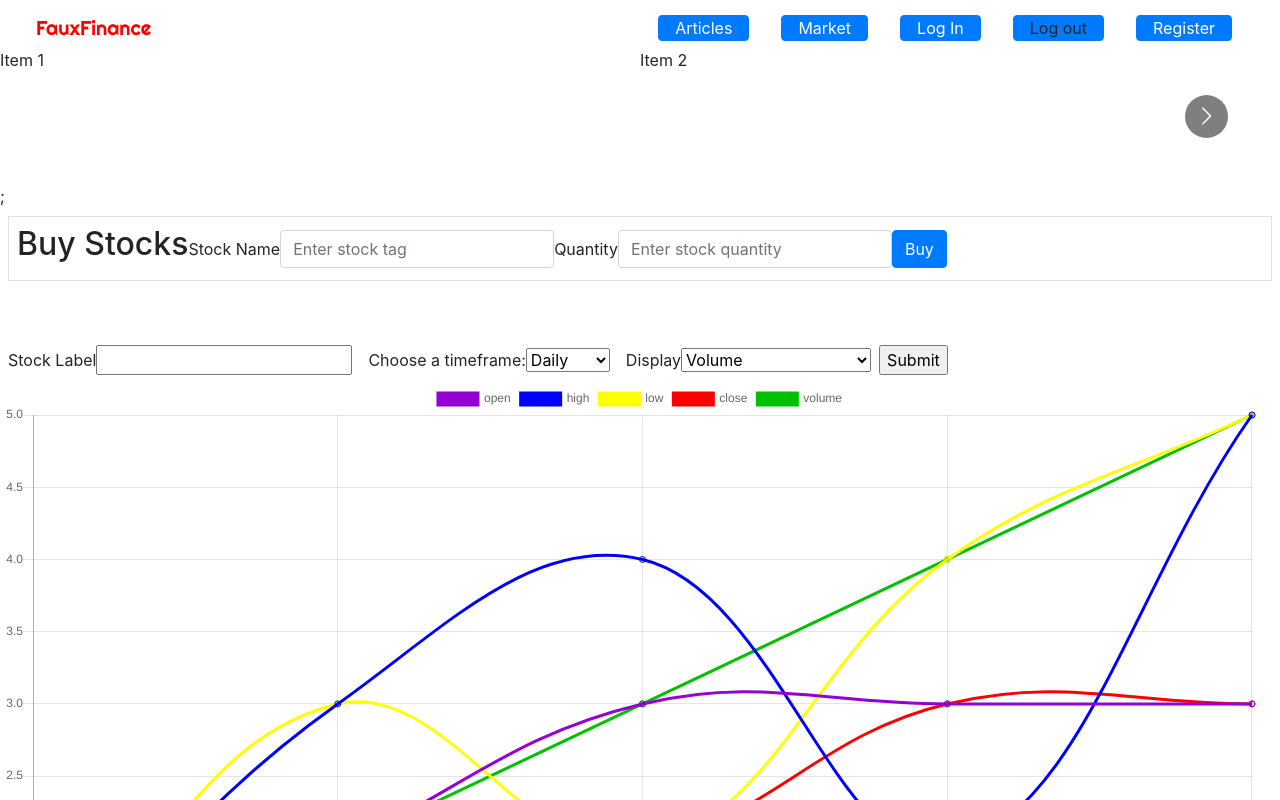
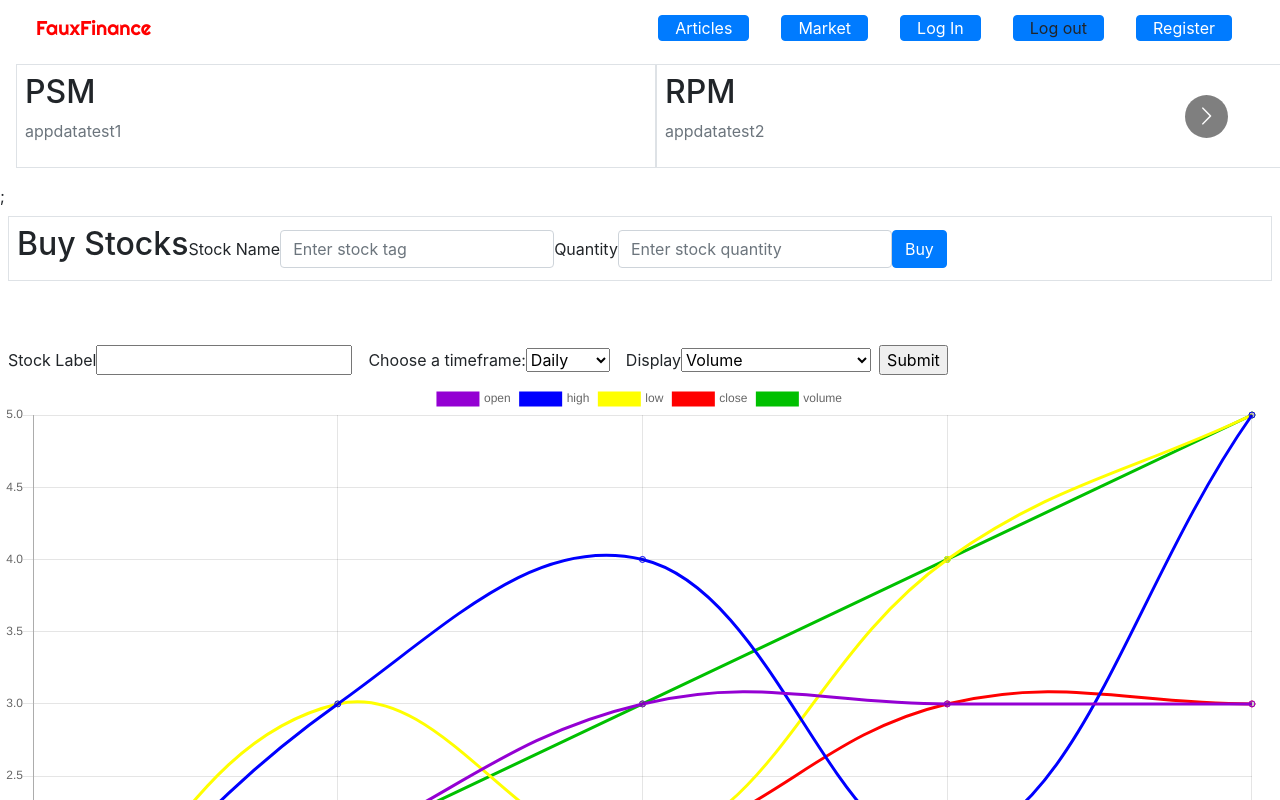
Before and after one commit to ethanhart35/Project3, a React (Create React App) app in the folder client/: page /market in a window 1280 px wide. Shown: the top 800 px of the page. Built offline with nearby package versions, Linux system fonts and the light colour scheme.

Commit message:
app passes static userdata to market

```diff
--- a/client/src/App.js
+++ b/client/src/App.js
@@ -12,36 +12,37 @@ import Register from './pages/Register';
 class App extends Component {
   state = {
     user: {
-      // name: "test",
-      // password: "nothanks",
-      // stockData: [
-      //   {
-      //     name: "appdatatest",
-      //     quantity: "25",
-      //     ticker: "PSM"
-      //   }, {
-      //     name: "appdatatest",
-      //     quantity: "25",
-      //     ticker: "PSM"
-      //   }, {
-      //     name: "appdatatest",
-      //     quantity: "25",
-      //     ticker: "PSM"
-      //   },
-      // ]
+      name: "test",
+      password: "nothanks",
+      stockData: [
+        {
+          name: "appdatatest1",
+          quantity: "25",
+          ticker: "PSM"
+        }, {
+          name: "appdatatest2",
+          quantity: "25",
+          ticker: "RPM"
+        }, {
+          name: "appdatatest3",
+          quantity: "25",
+          ticker: "PLM"
+        },
+      ]
     }
   }
 
   componentDidUpdate(prevProps, prevState, snapshot) {
     if (this.state.user.name !== prevState.user.name) {
-      this.setState({user: "max"})
+      this.setState({user: this.state})
+      console.log(this.state)
     }
   }
 
   userCallback(data) {
-    console.log(data)
-    this.setState({ user: data.user })
-    console.log(this.state.user)
+    // console.log(data)
+    // this.setState({ user: data.user })
+    // console.log(this.state.user)
   }
 
   componentDidMount() {
--- a/client/src/pages/Market/market.js
+++ b/client/src/pages/Market/market.js
@@ -34,24 +34,25 @@ class Market extends Component {
     state = {
         staticStock: [
             {
-                name: "this test",
+                name: "Corporation",
                 quantity: 100,
                 ticker: "HSS"
             }, {
-                name: "this test2",
+                name: "Local buisness",
                 quantity: 50,
                 ticker: "sHS"
             }, {
-                name: "this test3",
+                name: "Lemonade stand",
                 quantity: 10,
                 ticker: "TTS"
             }
         ],
-        user: {}
+        user: this.props.user
     }
 
     componentDidMount() {
-        this.loadStocks(this.props)
+        console.log(this.state)
+        // this.loadStocks(this.props)
     }
 
     loadStocks(data) {
@@ -70,23 +71,19 @@ class Market extends Component {
         return (
             <div>
                 <Carousel responsive={responsive}>
-                    <div>Item 1</div>
-                    <div>Item 2</div>
-                    <div>Item 3</div>
-                    <div>Item 4</div>
-                    {/* {   // user specific
+                    {   // user specific
                         this.state.user.stockData.map((stock, i) => {
-                            if (!this.state.user.stockData === undefined) {
-                                return
-                            }
-                            <div className="col p-3 m-3 border">
-                                    <div key={i}>
-                                        <h2>{stock.ticker}</h2>
-                                        <p className="text-muted">{stock.name}</p>
-                                    </div>
+                            // if (!this.state.user.stockData === undefined) {
+                            //     return
+                            // }
+                            return <div className="col p-2 m-3 border">
+                                <div key={i}>
+                                    <h2>{stock.ticker}</h2>
+                                    <p className="text-muted">{stock.name}</p>
                                 </div>
+                            </div>
                         })
-                        } */}
+                    }
                     {   // static stock data
                         this.state.staticStock.map((stock, i) => (
                             <div className="col p-2 m-3 border">
@@ -97,6 +94,10 @@ class Market extends Component {
                             </div>
                         ))
                     }
+                    <div>Item 1</div>
+                    <div>Item 2</div>
+                    <div>Item 3</div>
+                    <div>Item 4</div>
                 </Carousel>;
                 <div>
                     <form className="form-inline border p-2 m-2" onSubmit={e => this.buyStocks(e, this.refs.name.value, this.refs.quantity.value)}>
```
